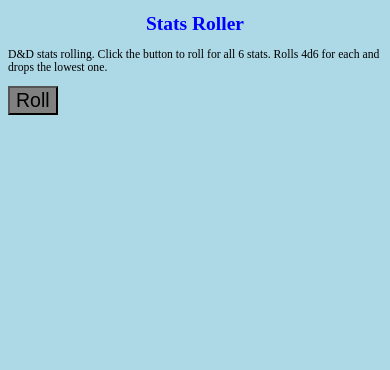
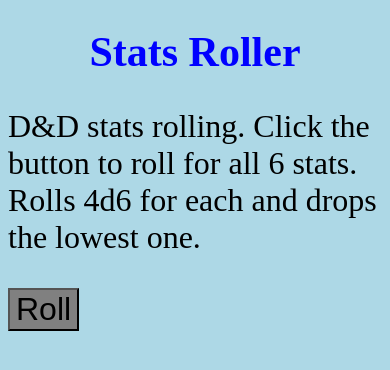
Before and after one commit to NateFrogHI/stats-roller, a plain HTML site: page index.html in a window 390 px wide. Drawn offline with Linux system fonts and the light colour scheme.

Commit message:
Added mobile responsiveness

```diff
--- a/index.css
+++ b/index.css
@@ -2,6 +2,7 @@ body {
     background-color: lightblue;
 }
 
+@media screen and (min-width: 601px) {
     h1 {
         color: blue;
         text-align: center;
@@ -17,6 +18,28 @@ p {
     }
 
     .rolls_button {
-    font-size: 5vw;
+        font-size: 3vw;
         background-color: gray;
     }
+}
+
+@media screen and (max-width: 600px) {
+    h1 {
+        color: blue;
+        text-align: center;
+        font-size: 42px;
+    }
+
+    p {
+        font-size: 32px;
+    }
+
+    .rolls_display {
+        font-size: 32px;
+    }
+
+    .rolls_button {
+        font-size: 32px;
+        background-color: gray;
+    }
+}
```
Lines whose indentation alone changed are shown as unchanged.
